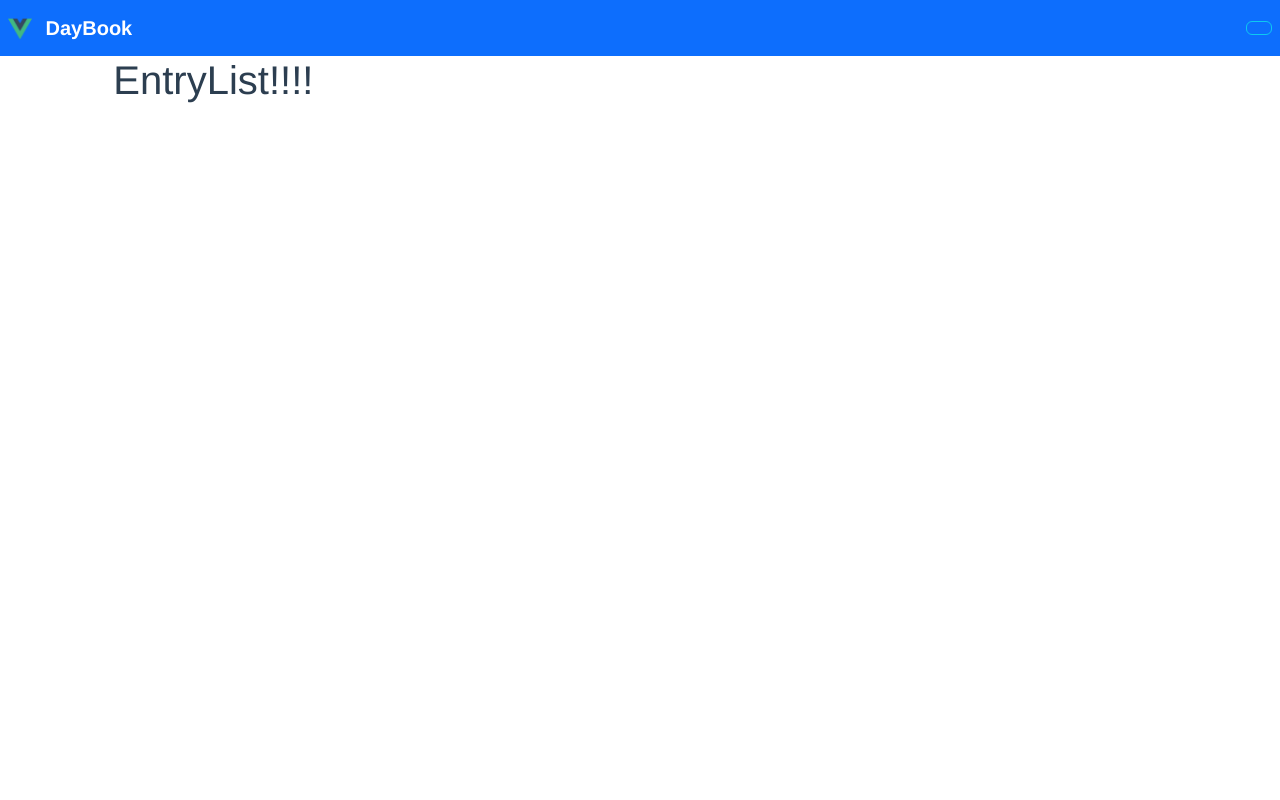
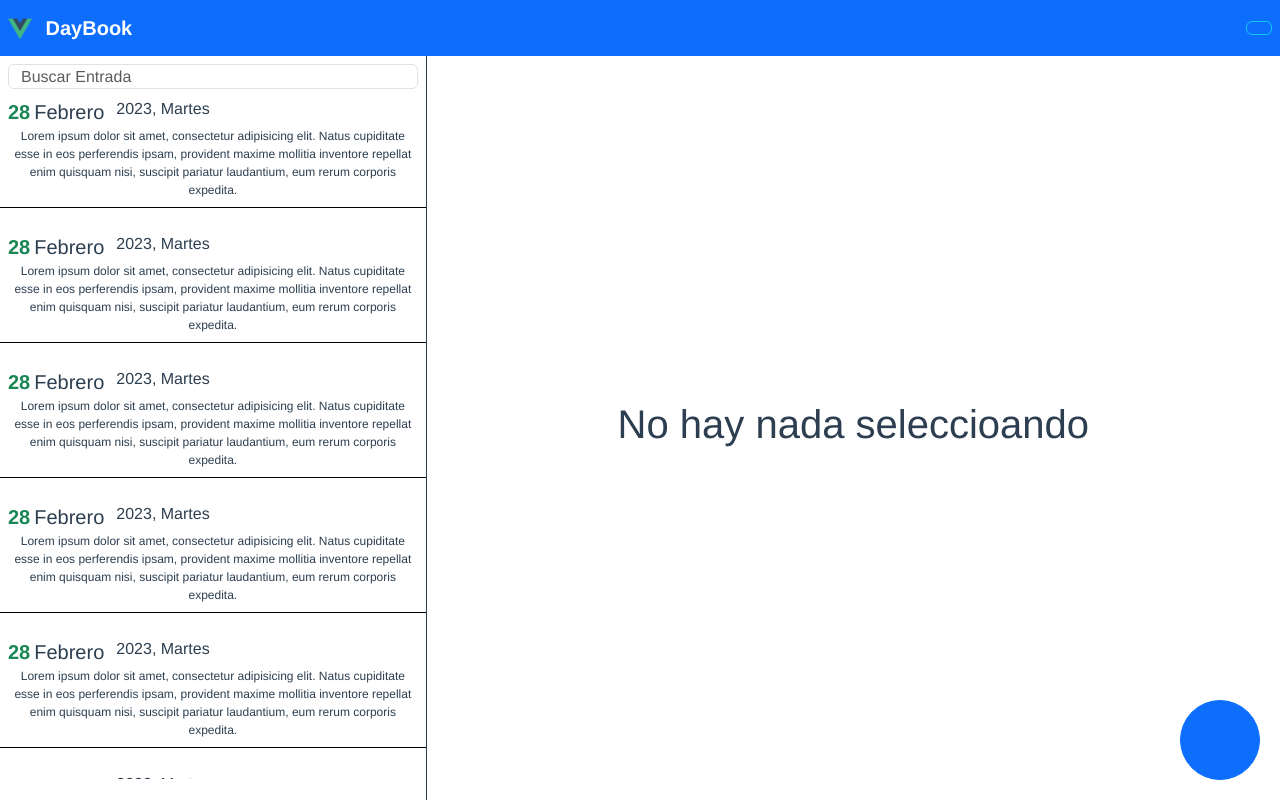
Before and after one commit to Carl97VM/journal_app, a Vue app: page /#/daybook in a window 1280 px wide. Built offline with nearby package versions, Linux system fonts and the light colour scheme; the HTML template or start-up script is replaced by a standard one.

Commit message:
maquetacion de la entrada de nuevas notas

```diff
--- /dev/null
+++ b/src/modules/daybook/components/Entry.vue
@@ -0,0 +1,35 @@
+<template>
+    <div class="entry-container mb-3 pointer p-2">
+        <!-- Tittle -->
+        <div class="entry-tittle d-flex">
+            <span class="text-success fs-5 fw-bold">28</span>
+            <span class="mx-1 fs-5">Febrero</span>
+            <span class="mx-2 fw-light">2023, Martes</span>
+        </div>
+
+        <div class="entry-description">
+            Lorem ipsum dolor sit amet, consectetur adipisicing elit. Natus cupiditate esse in eos perferendis ipsam, provident maxime mollitia inventore repellat enim quisquam nisi, suscipit pariatur laudantium, eum rerum corporis expedita.
+        </div>
+    </div>
+</template>
+
+<script>
+export default {
+
+}
+</script>
+
+<style lang="scss" scoped>
+    .entry-container{
+        border-bottom: 1px solid black;
+        transition: 0.2s all ease-in;
+
+        &:hover {
+            background-color: lighten($color: grey, $amount: 45);
+        }
+
+        .entry-description {
+            font-size: 12px;
+        }
+    }
+</style>
--- a/src/modules/daybook/components/EntryList.vue
+++ b/src/modules/daybook/components/EntryList.vue
@@ -1,9 +1,42 @@
+import { defineAsyncComponent } from 'vue';
 <template>
-    <h1>EntryList!!!!</h1>
+    <div class="entry-list-container">
+        <div class="px-2 pt-2">
+            <input
+                type="text"
+                name=""
+                id=""
+                class="form-control"
+                placeholder="Buscar Entrada"
+            >
+        </div>
+        <div class="entry-scrollarea">
+            <Entry
+                v-for="item in 100"
+                :key="item"
+            />
+        </div>
+    </div>
 </template>
 
 <script>
+import {defineAsyncComponent} from 'vue'
 export default {
-
+    components: {
+        Entry: defineAsyncComponent(() => import('./Entry.vue'))
+    }
 }
 </script>
+<style lang="scss"  scoped>
+    input {
+        height: 25px;
+    }
+    .entry-list-container{
+        border-right: 1px solid #2c3e50;
+        height: calc( 100vh - 56px );
+    }
+    .entry-scrollarea{
+        height: calc( 100vh - 110px );
+        overflow: scroll;
+    }
+</style>
--- /dev/null
+++ b/src/modules/daybook/components/Fab.vue
@@ -0,0 +1,22 @@
+<template>
+    <button class="btn btn-primary">
+        <i class="fa fa-2x fa-plus"></i>
+    </button>
+</template>
+
+<script>
+export default {
+
+}
+</script>
+
+<style lang="scss" scoped>
+    button {
+        bottom: 20px;
+        border-radius: 100%;
+        height: 80px;
+        position: fixed;
+        right: 20px;
+        width: 80px;
+    }
+</style>
--- a/src/modules/daybook/router/index.js
+++ b/src/modules/daybook/router/index.js
@@ -4,6 +4,10 @@ export default {
     name: 'daybook',
     component: () => import(/* webpackChunkName: "daybook" */ '@/modules/daybook/layouts/DayBookLayout.vue'),
     children: [
-
+        {
+            path: '',
+            name: 'no-entry',
+            component: () => import(/* webpackChunkName: "Daybook-no-entry" */ '@/modules/daybook/views/NoEntrySelected.vue')
+        }
     ]
 }
--- /dev/null
+++ b/src/modules/daybook/views/NoEntrySelected.vue
@@ -0,0 +1,24 @@
+import { defineAsyncComponent } from 'vue';
+<template>
+    <div class="d-flex justify-content-center">
+        <h1 class="align-self-center">
+            No hay nada seleccioando
+        </h1>
+    </div>
+    <Fab />
+</template>
+
+<script>
+import { defineAsyncComponent } from 'vue'
+export default {
+    components: {
+        Fab: defineAsyncComponent( () => import('../components/Fab.vue'))
+    }
+}
+</script>
+
+<style lang="scss" scoped>
+    div{
+        height: 100%;
+    }
+</style>
--- a/src/styles/styles.scss
+++ b/src/styles/styles.scss
@@ -9,4 +9,8 @@ $theme-colors: (
   "dark":       #343a40
 );
 
-@import 'node_modules/bootstrap/scss/bootstrap.scss'
+@import 'node_modules/bootstrap/scss/bootstrap.scss';
+
+.pointer{
+  cursor: pointer;
+}
--- a/src/views/HomeView.vue
+++ b/src/views/HomeView.vue
@@ -11,7 +11,7 @@
     export default {
       methods: {
       goToDayBook(){
-        this.$router.push({ name: 'daybook' })
+        this.$router.push({ name: 'no-entry' })
       }
     }
     }
```
